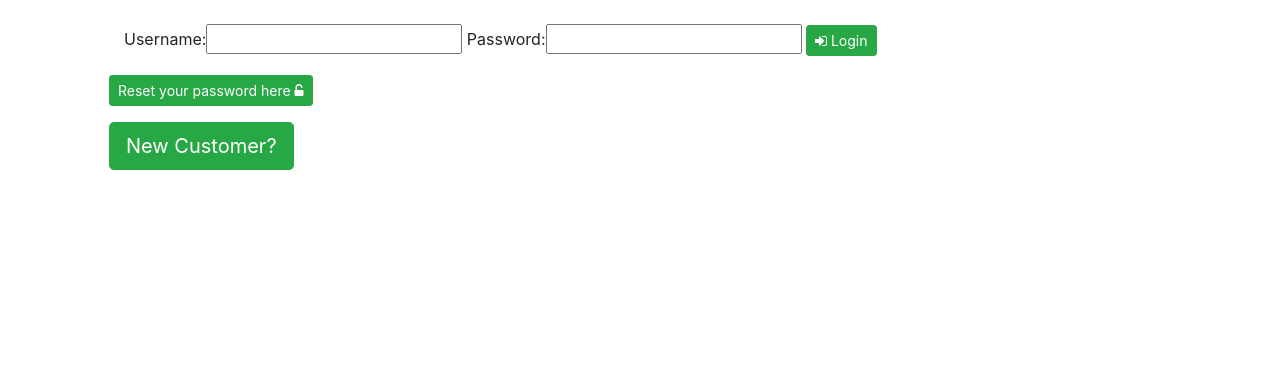
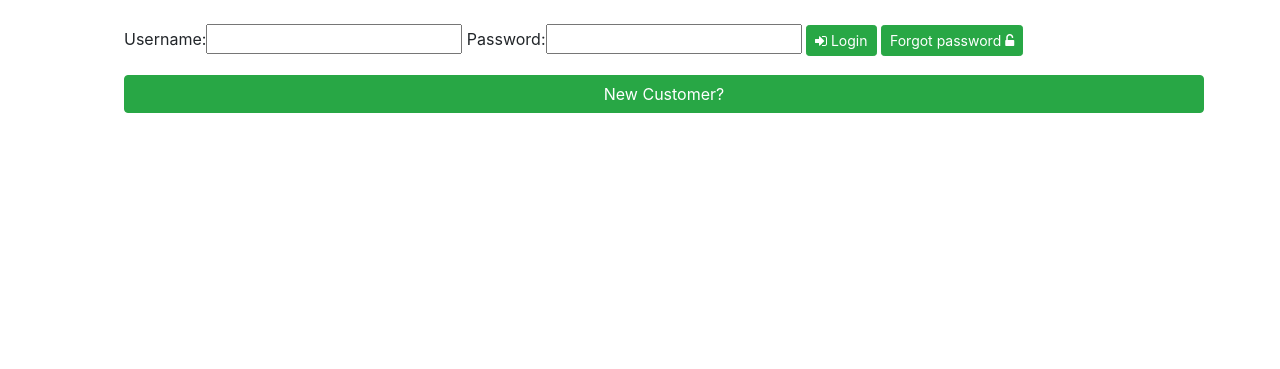
Before and after one commit to Rawa08/FullstackWithDjango, a Django app: page /accounts/login/ in a window 1280 px wide. Shown: the part 56-425 px from the top of the page. Run offline with Django 3.2, Linux system fonts and the light colour scheme; some libraries are stand-ins or nearby versions.

```diff
--- a/accounts/templates/login.html
+++ b/accounts/templates/login.html
@@ -12,20 +12,23 @@
 				{% csrf_token %}
 				{{login_form|as_bootstrap }}
 				<button class="btn btn-success btn-sm" type="submit"><i class="fa fa-sign-in"></i> Login</button>
+                <a class="btn btn-success btn-sm" href="{% url 'password_reset' %}">Forgot password <i class="fa fa-unlock-alt"></i> </a>
+
 			</form>
 			<!--/Login Form-->
 		</div>
 	</div>
 	<div class="row">
-		<!--Password Rest Button-->
-		<p><a class="btn btn-success btn-sm" href="{% url 'password_reset' %}">Reset your password here  <i class="fa fa-unlock-alt"></i> </a></p>
+		<!--Password Rest Button--><div class="col-12">
+
+
 		<!--/Password Rest Button-->
-	</div>
-	<div class="row">
+	</div></div>
+	<div class="row"><div class="col-12">
+        <a class=" btn btn-success btn-block" href="{% url 'register' %}">New Customer?</a>
+		<!--/New customer register link-->
+	</div></div>
 		<!--New customer register link-->
-        <a class="nav-link btn btn-success btn-lg" href="{% url 'register' %}">New Customer?</a>
-		<!--/New customer register link-->
-	</div>
 </div>
 
 
--- a/cart/contexts.py
+++ b/cart/contexts.py
@@ -23,7 +23,7 @@ def cart_content(request):
 
 def select_qty(request):
   #let user to choose up to 999 pices of a product"""
-    select_qty_999 = range(0,1000)
+    select_qty_999 = range(1,1000)
 #let user to choose up to 5 pices of a product"""
     select_qty_5 = range(1, 6)
     return {'select_qty_999':select_qty_999, 'select_qty_5':select_qty_5}
--- a/cart/urls.py
+++ b/cart/urls.py
@@ -1,10 +1,11 @@
 
 from django.conf.urls import url
-from .views import my_cart, add_product, adjust
+from .views import my_cart, add_product, adjust, delete_from_cart
 
 
 urlpatterns = [
     url(r'^$', my_cart, name='my_cart'),
     url(r'^add/(?P<id>\d+)', add_product, name='add_product'),
     url(r'^adjust/(?P<id>\d+)', adjust, name='adjust'),
+    url(r'^delete/(?P<id>\d+)', delete_from_cart, name='delete'),
 ]
--- a/contact/templates/contact_success.html
+++ b/contact/templates/contact_success.html
@@ -1,5 +1,7 @@
 {% extends 'base.html'%}
-
+{% block page_title%}
+<title>MyFragrance</title>
+{% endblock page_title%}
 {% block content%}
 <div class="m-5">
 <h4>Your message has been sent, we get back to you as soon as posable</h4>
--- a/products/templates/product_info.html
+++ b/products/templates/product_info.html
@@ -1,6 +1,9 @@
 {% extends 'index.html' %}
 {% load static from staticfiles %}
 {% load bootstrap_tags%}
+{% block page_title%}
+<title>MyFragrance | {{ product.name }} </title>
+{% endblock page_title%}
 {% block content %}
 <!--Outer Wraper-->
 <div class="container">
--- a/templates/base.html
+++ b/templates/base.html
@@ -34,7 +34,7 @@
 	<nav class="navbar navbar-expand-lg navbar-dark bg-dark fixed-top">
 		<div class="container">
 			<a class="navbar-brand d-none d-md-block d-lg-block" href="{% url 'home_page' %}">My Fragrance</a>
-            <a class="navbar-brand nav-link d-md-none" href="{% url 'my_cart' %}"><i class="fa fa-shopping-basket"></i> Cart {% if product_count > 0 %} <label class="badge badge-success">{{ product_count }}</label>{% endif %} </a>
+
 			<button class="navbar-toggler" type="button" data-toggle="collapse" data-target="#navbarResponsive" aria-controls="navbarResponsive" aria-expanded="false" aria-label="Toggle navigation">
         <span class="navbar-toggler-icon"></span>
       </button>
@@ -48,7 +48,7 @@
 
 					<li class="nav-item">
 
-						<a class="nav-link" href="{% url 'my_cart' %}">
+						<a class="nav-link d-none d-md-block d-lg-block" href="{% url 'my_cart' %}">
 
                            <i class="fa fa-shopping-basket"></i>
                            Cart
@@ -74,7 +74,7 @@
 					</li>
                     {% endif %}
 				</ul>
-			</div>
+			</div><a class="navbar-brand d-md-none" href="{% url 'my_cart' %}"><i class="fa fa-shopping-basket"></i> Cart {% if product_count > 0 %} <label class="badge badge-success">{{ product_count }}</label>{% endif %} </a>
 		</div>
 	</nav>
     {% if messages %}
--- a/templates/registration/password_reset_form.html
+++ b/templates/registration/password_reset_form.html
@@ -1,5 +1,7 @@
 {%extends 'base.html'%}
-
+{% block page_title%}
+<title>MyFragrance | Forgot password </title>
+{% endblock page_title%}
 
 {% block content %}
 <div class="m-5">
```
Also changed, not shown: cart/templates/cart.html (+6 -6 lines), cart/views.py (+16 -5 lines), 1 other file.
